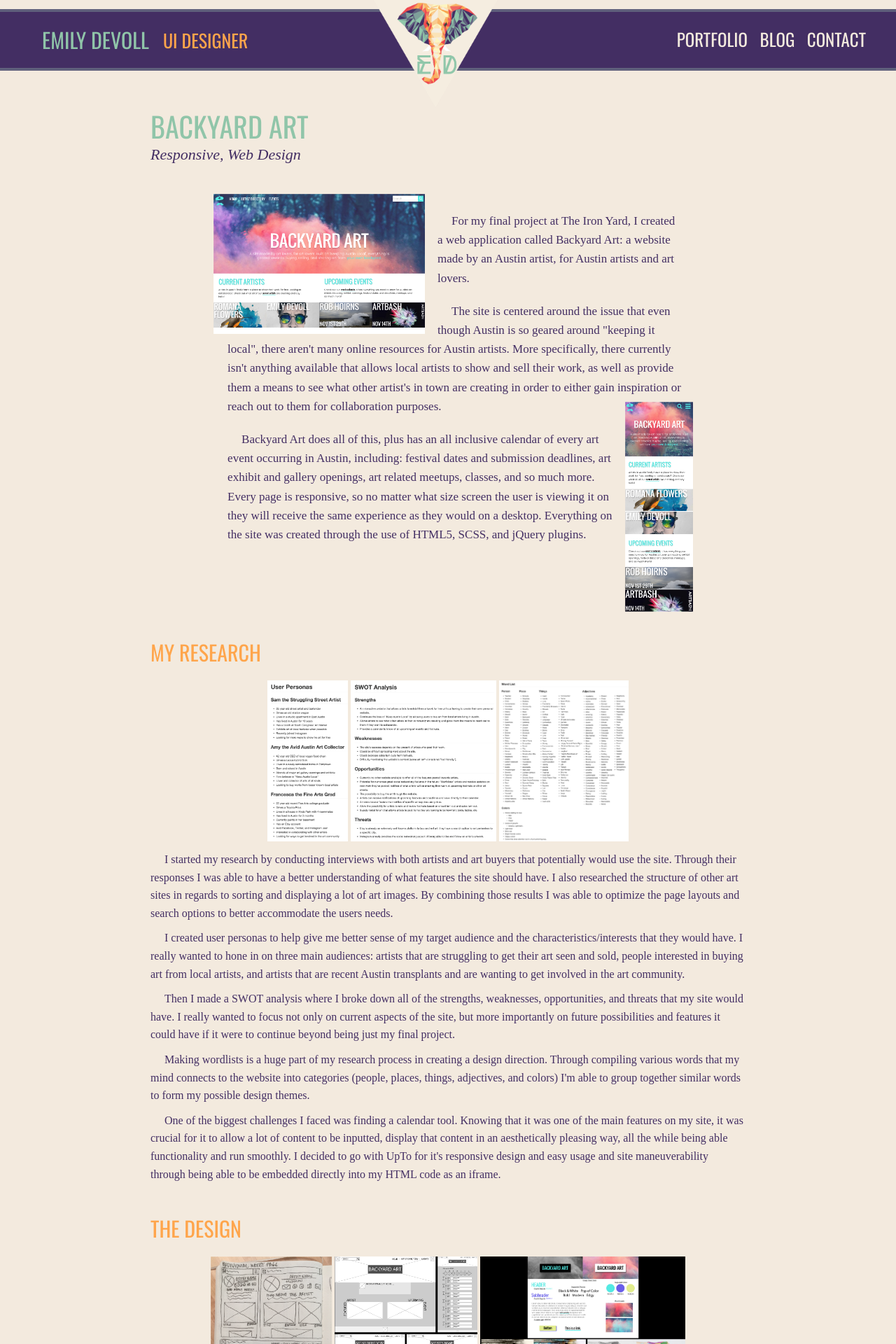
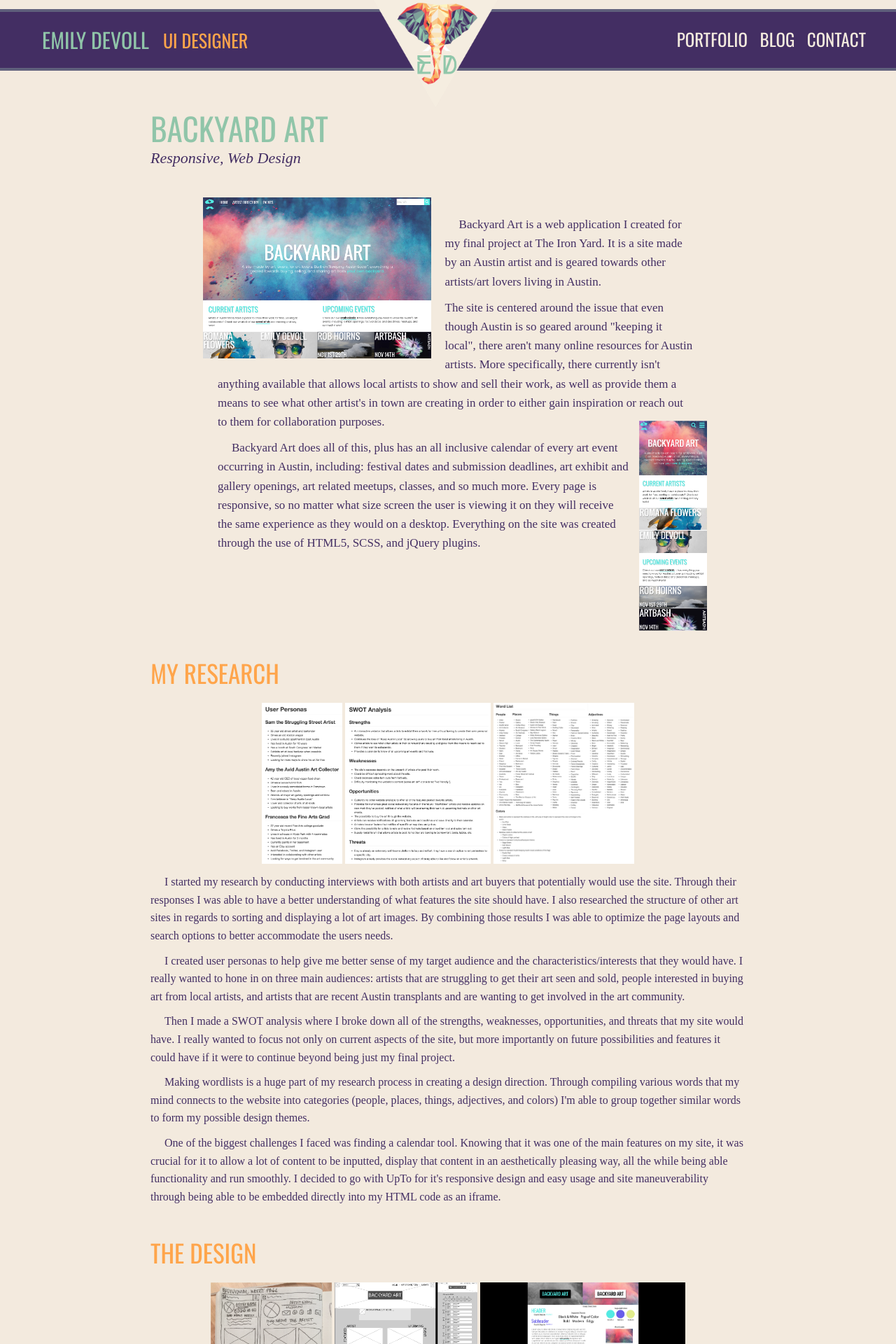
Before and after one commit to staceyatx/staceyatx-github.io, a Jekyll site: the page built from projects/backyard-art.html, in a window 1280 px wide. Shown: the top 1920 px of the page at 70% size. Built offline with Jekyll 4.4.1, drawn with Linux system fonts in a browser that asks for light colours; nearby versions of some CDN libraries; some web fonts are replaced; some of the changed text lies outside the part shown.

Commit message:
Wordlist added and changes made to Backyard Art page

```diff
--- a/_sass/_backyard-art.scss
+++ b/_sass/_backyard-art.scss
@@ -32,7 +32,7 @@
 
     .parent-container1 {
       margin: 0 auto;
-      width: 300px;
+      // width: 300px;
       margin-bottom: 10px;
       margin-top: 5px;
       text-align: center;
@@ -66,7 +66,7 @@
       text-align: center;
 
       img {
-        height: 132px;
+        height: 128px;
         max-width: 100%;
         text-align: center;
       }
@@ -194,7 +194,7 @@
 
     .backyard-about {
       width: 90%;
-      max-width: 670px;
+      max-width: 660px;
 
       .parent-container1:first-of-type {
         padding-right: 20px;
@@ -203,9 +203,9 @@
       }
 
       .parent-container1:last-of-type {
-        margin-right: -15px;
+        margin-right: -20px;
         padding-left: 10px;
-        margin-top: -50px;
+        margin-top: -45px;
         padding-top: 20px;
         float: right;
         margin-bottom: 0;
@@ -216,12 +216,16 @@
       p {
         padding-left: 3%;
         clear: none;
-        padding-top: 10px;
+        // padding-top: 10px;
         font-size: 17px;
 
         &:first-of-type {
           padding-top: 30px;
         }
+
+        // &:nth-of-type(2) {
+        //   text-indent: 0px;
+        // }
       }
     }
 
@@ -270,7 +274,7 @@
     max-width: 850px;
 
     h1 {
-      font-size: 40px;
+      font-size: 45px;
     }
 
     h2 {
@@ -278,7 +282,7 @@
     }
 
     h3 {
-      font-size: 30px;
+      font-size: 35px;
     }
 
     p {
@@ -287,10 +291,22 @@
 
     .backyard-about {
       padding-top: 10px;
-      max-width: 670px;
+      max-width: 700px;
 
       p {
         font-size: 17px;
+
+      &:nth-of-type(2) {
+        text-indent: 0px;
+      }
+
+      }
+
+      .parent-container1:first-of-type {
+
+        img {
+          height: 230px;
+        }
       }
     }
 
--- a/_sass/_kindness.scss
+++ b/_sass/_kindness.scss
@@ -2,20 +2,21 @@
 
 .kindness {
   padding: 50px 10px 20px 10px;
-  // max-width: 1000px;
   margin: 0 auto;
 
   h1 {
     font-family: $header-font;
-    // padding-top: 200px;
     font-size: 32px;
     color: $seafoam;
     padding-bottom: 10px;
-
   }
 
   h2 {
     padding-bottom: 30px;
+  }
+
+  h3 {
+    padding: 40px 0 25px 0;
   }
 
   p {
@@ -23,7 +24,6 @@
     color: $purple;
     font-size: 15px;
     line-height: 160%;
-        // max-width: 900px;
     margin: 0 auto;
     padding-bottom: 10px;
     text-indent: 20px;
@@ -32,27 +32,15 @@
   .kindness-about{
     margin: 0 auto;
 
-    // max-width: 900px;
-    // padding: 0 30px;
-      // p {
-      //   margin-left: 40px;
-      // }
-
       .parent-container1 {
-        // max-width: 800px;
         margin: 0 auto;
-        // float: left;
         width: 170px;
-        // padding-left: 10%;
-        // width: 50%;
-        // padding-right: 20px;
         margin-bottom: 10px;
         margin-top: 5px;
+
         img {
           margin: 0 auto;
           height: 350px;
-          // width: 170px;
-          // float: left;
         }
       }
 
@@ -60,19 +48,14 @@
       clear: left;
     }
   }
+
   .kindness-research {
-
-    h3 {
-      padding: 30px 0 30px 0;
-    }
-
 
     p:first-of-type {
       padding-top: 10px;
     }
 
     .parent-container2 {
-      // max-width: 800px;
       margin: 0 auto;
       text-align: center;
 
@@ -82,17 +65,10 @@
         text-align: center;
       }
     }
+  }
 
-    // h2 {
-    //   padding-top:
-    // }
-  }
   .kindness-design {
     margin: 0 auto;
-
-    h3 {
-      padding: 30px 0 30px 0;
-    }
 
     p {
       clear: both;
@@ -103,9 +79,7 @@
       padding-top: 10px;
     }
 
-
     .parent-container {
-      // max-width: 800px;
       margin: 0 auto;
       text-align: center;
 
@@ -117,7 +91,6 @@
     }
 
     .parent-container3 {
-      // max-width: 800px;
       margin: 0 auto;
       text-align: center;
 
@@ -150,13 +123,9 @@
     a:hover {
       border-bottom: 2px solid $orange;
       color: $seafoam;
-
     }
   }
 }
-
-
-
 
 @media screen and (min-width: 660px) {
 
@@ -166,7 +135,6 @@
     h1 {
       font-size: 35px;
     }
-    // max-width: 700px;
 
     p {
       font-size: 16px;
@@ -191,19 +159,14 @@
         &:first-of-type {
           padding-top: 30px;
         }
-
       }
-
     }
 
     .kindness-research {
       clear: both;
 
-      h3 {
-        padding-top: 40px;
-      }
+      .parent-container2 {
 
-      .parent-container2 {
         img {
           height: 230px;
         }
@@ -213,6 +176,7 @@
     .kindness-design {
 
       .parent-container, .parent-container3 {
+
         img {
           height: 160px;
         }
@@ -232,7 +196,7 @@
     max-width: 850px;
 
     h1 {
-      font-size: 40px;
+      font-size: 42px;
     }
 
     h2 {
@@ -240,7 +204,7 @@
     }
 
     h3 {
-      font-size: 30px;
+      font-size: 35px;
     }
 
     p {
@@ -254,26 +218,16 @@
       p {
         font-size: 17px;
       }
-
-    }
-
-    .kindness-research {
-
-      .parent-container2 {
-        img {
-          // height: 300px;
-        }
-      }
     }
 
     .kindness-design {
 
       .parent-container, .parent-container3 {
+
         img {
           height: 180px;
         }
       }
     }
-
   }
 }
--- a/projects/backyard-art.html
+++ b/projects/backyard-art.html
@@ -7,9 +7,10 @@
   	<h2>Responsive, Web Design</h2>
   	<article class="backyard-about">
 	    <div class="parent-container1">
-	    	<a href="../images/backyard-art-homepage.png" class="gallery-item"><img src="../images/backyard-art-homepage.png"></a>
+	    	<a href="../images/backyard-home-large.png" class="gallery-item"><img src="../images/backyard-home-large.png"></a>
 	    </div>
-	    <p>For my final project at The Iron Yard, I created a web application called Backyard Art: a website made by an Austin artist, for Austin artists and art lovers.</p>
+	    <p>Backyard Art is a web application I created for my final project at The Iron Yard. It is a site made by an Austin artist and is geared towards other artists/art lovers living in Austin. </p>
+	    <!-- <p>For my final project at The Iron Yard, I created a web application called Backyard Art: a site made by an Austin artist that is geared towards other artists and art lovers living in Austin.</p> -->
 
 	    <p>The site is centered around the issue that even though Austin is so geared around "keeping it local", there aren't many online resources for Austin artists. More specifically, there currently isn't anything available that allows local artists to show and sell their work, as well as provide them a means to see what other artist's in town are creating in order to either gain inspiration or reach out to them for collaboration purposes.</p>
 	    <div class="parent-container1">
@@ -22,7 +23,7 @@
 	    <div class="parent-container2">
 		    <a href="../images/backyard-personas.png" class="gallery-item"><img src="../images/backyard-personas.png"></a>
 		    <a href="../images/backyard-swot1.png" class="gallery-item"><img src="../images/backyard-swot1.png"></a>
-		    <a href="../images/kindness-wordlist.png" class="gallery-item"><img src="../images/kindness-wordlist.png"></a>
+		    <a href="../images/backyard-wordlist.png" class="gallery-item"><img src="../images/backyard-wordlist.png"></a>
 	    </div>
 	    <p> I started my research by conducting interviews with both artists and art buyers that potentially would use the site. Through their responses I was able to have a better understanding of what features the site should have. I also researched the structure of other art sites in regards to sorting and displaying a lot of art images. By combining those results I was able to optimize the page layouts and search options to better accommodate the users needs. </p>
 
@@ -78,7 +79,7 @@
 	</article>
 	<article class="backyard-more">
 	    <h3>View More</h3>
-	    <a href="#">Website</a>
+	    <a href="http://emilydevoll.github.io/backyard_art">Website</a>
 	    <a href="#">GitHub</a>
 	    <a href="#">Blog Post</a>
 	</article>
```
Also changed, not shown: other parts of projects/backyard-art.html (+1 -1 lines), projects/images/backyard-home-large.png (added), projects/images/backyard-wordlist.png (added). Lines whose indentation alone changed are shown as unchanged.
